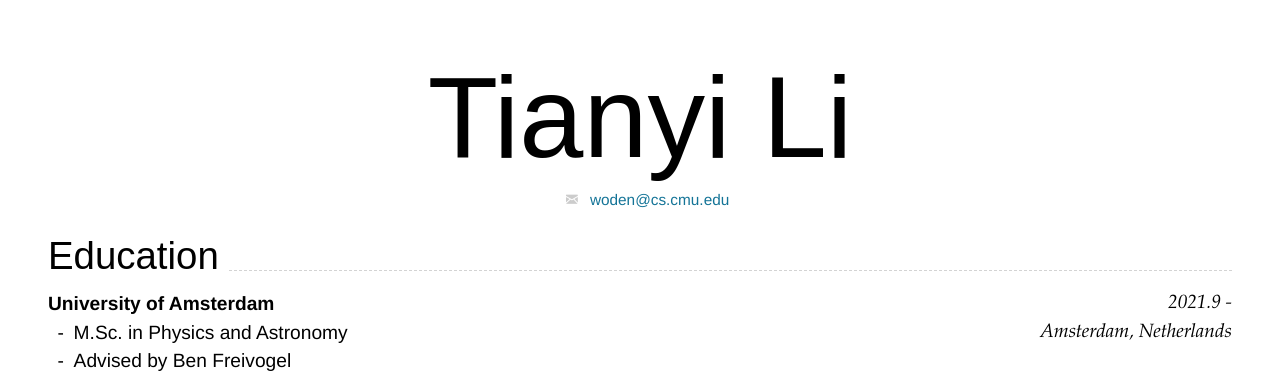
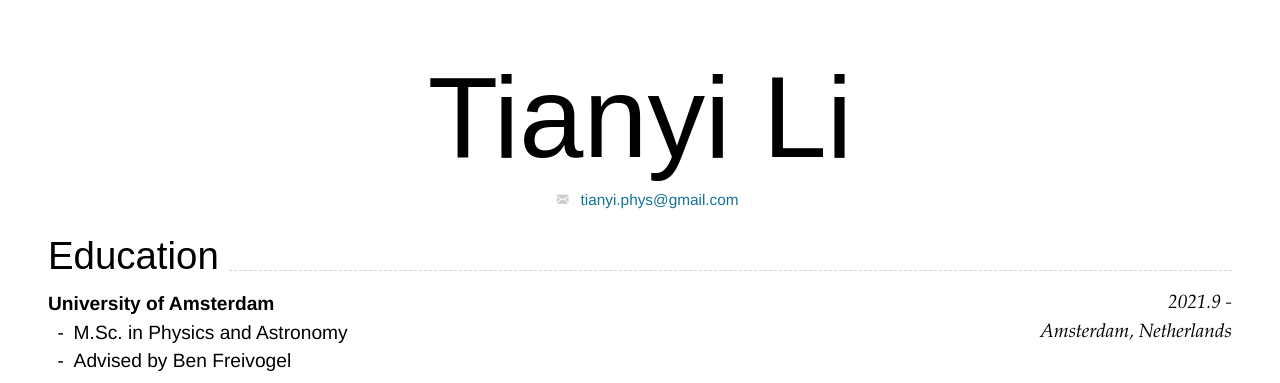
Before and after one commit to tianyi-phy/cv, a Jekyll site: the page built from index.md, in a window 1280 px wide. Shown: the top 383 px of the page. Built offline with Jekyll 4.4.1, drawn with Linux system fonts in a browser that asks for light colours; nearby versions of some CDN libraries.

Commit message:
Update index.md

```diff
--- a/index.md
+++ b/index.md
@@ -3,7 +3,7 @@ layout: cv
 title: Tianyi Li
 email:
   url: tianyi
-  text: woden@cs.cmu.edu
+  text: tianyi.phys@gmail.com
 ---
 
 # Tianyi Li
```
